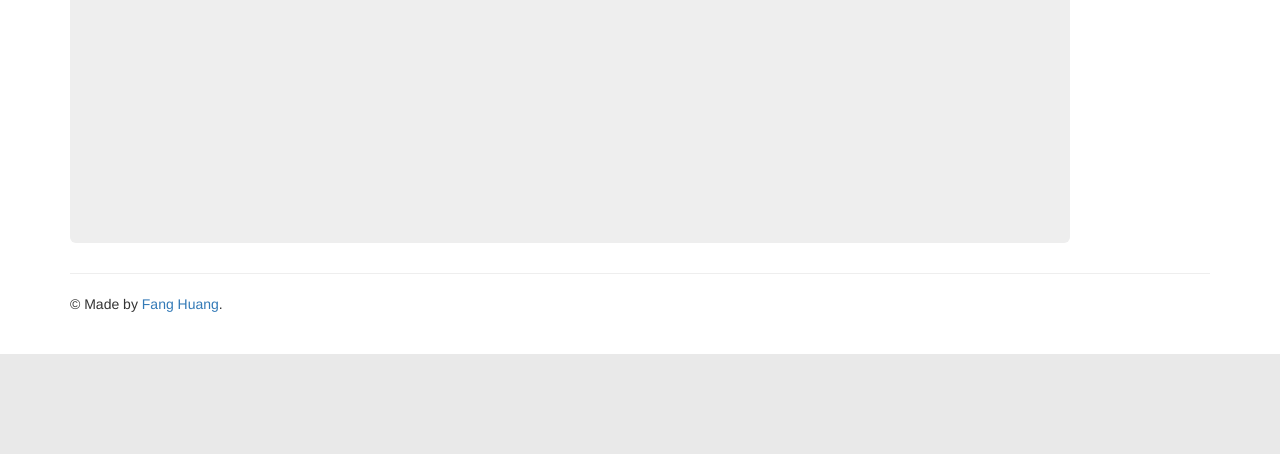
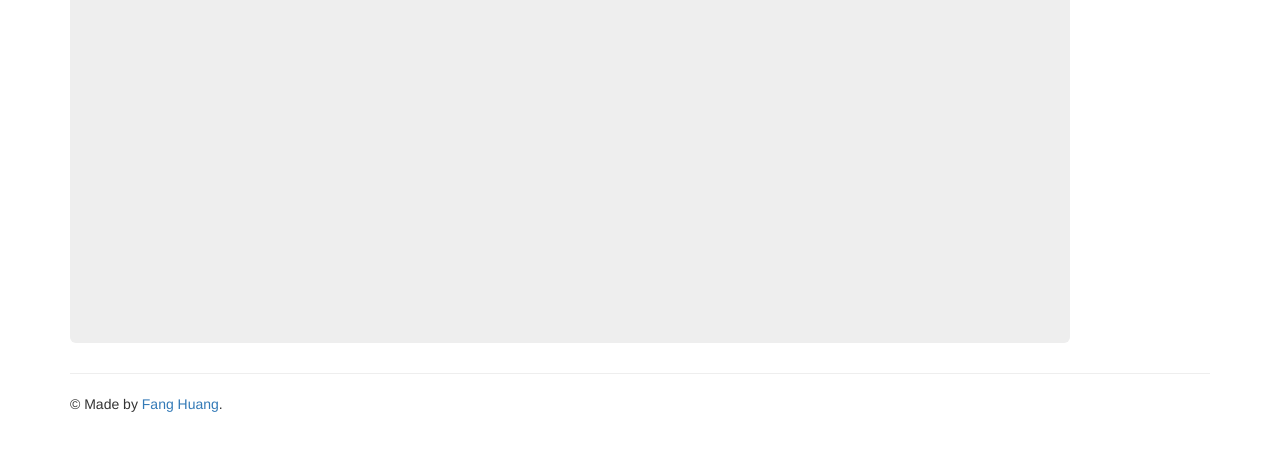
Before and after one commit to shuowenwei/Parking-Prediction, a Flask app: page /heatmap in a window 1280 px wide. Shown: the part 827-1281 px from the top of the page. Before the commit the page ends 1181 px from the top, so only its background shows below. Run offline with Flask 2, Linux system fonts and the light colour scheme; some libraries are stand-ins or nearby versions.

Commit message:
Update app.py

```diff
--- a/webapp/app.py
+++ b/webapp/app.py
@@ -17,8 +17,8 @@ with open('hourly.json', 'rb') as f:
 
 h_data = json.loads(h_data[0])
 
-@app.route('/_get_data')
-def get_data():
+@app.route('/_get_h_data')
+def get_h_data():
 	"""Add two numbers server side, ridiculous but well..."""
 	year_month = request.args.get('a', type=str)
 	year_month = year_month.split('-')
@@ -50,6 +50,17 @@ def get_data():
 		ttt += map(lambda x, y: x + [y], tt[k], h_data[m_lst[k]])
 	return jsonify(day_lst=m_lst, data_lst=ttt, y=y)
 
+@app.route('/_get_d_data')
+def get_d_data():
+	"""Add two numbers server side, ridiculous but well..."""
+	start_date = datetime.strptime((request.args.get('a', type=str)), '%Y-%m-%d').date()
+	end_date = datetime.strptime((request.args.get('b', type=str)), '%Y-%m-%d').date()
+	dict = {}
+	while start_date < end_date:
+		dict[str(start_date)] = h_data[str(start_date)]
+		start_date += timedelta(days=1)
+	dict[str(end_date)] = h_data[str(end_date)]
+	return jsonify(dict=dict)
 
 @app.route('/')
 def index():
--- a/webapp/static/theme.css
+++ b/webapp/static/theme.css
@@ -20,13 +20,7 @@ body {
 #calendar_chart.jumbotron, #heatmap_chart.jumbotron {
   position: relative;
   width: 1000px;
-  height: 1000px;
-  background-size: cover;
-  overflow: hidden;
-}{
-  position: relative;
-  width: 1000px;
-  height: 1000px;
+  height: 1100px;
   background-size: cover;
   overflow: hidden;
 }
```
